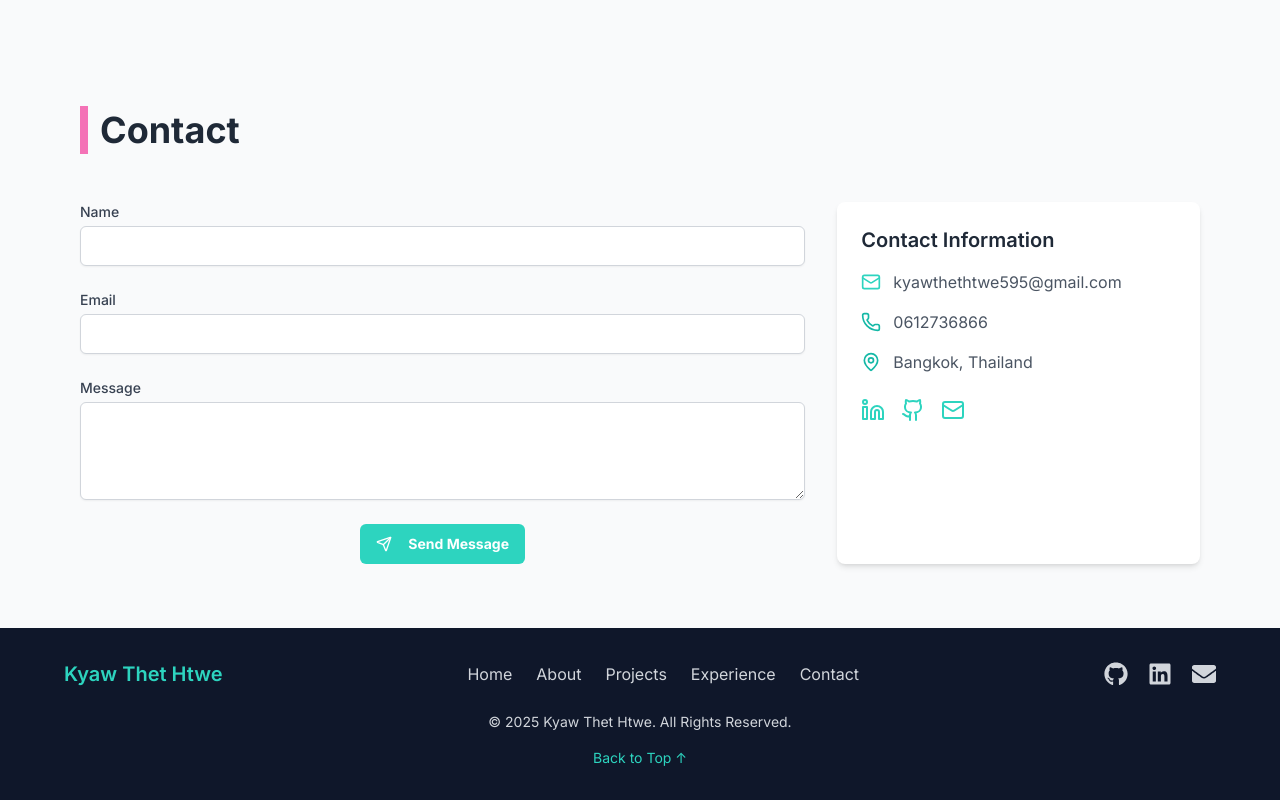
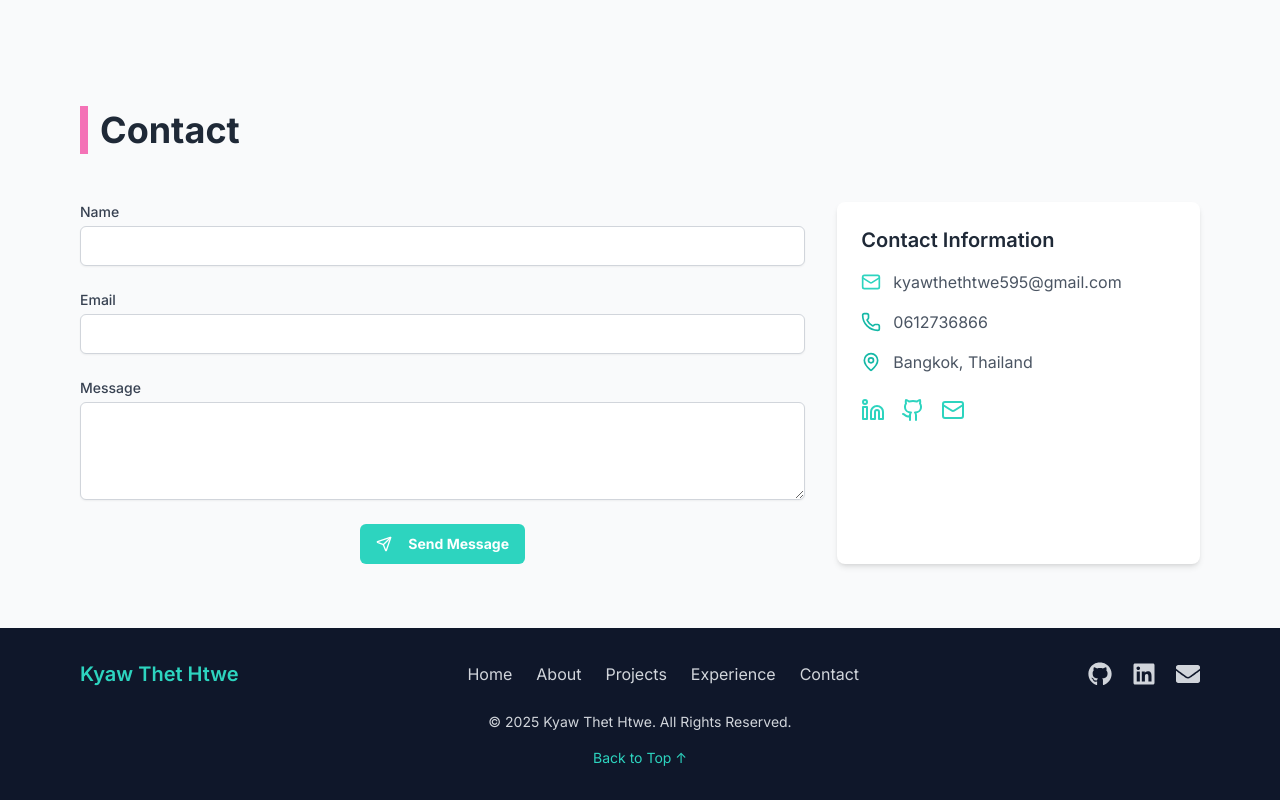
Before and after one commit to kyawthethtwe/portfolio, a Next.js app in the folder portfolio/: page / in a window 1280 px wide. Shown: the part 5942-6742 px from the top of the page. Built offline with nearby package versions, Linux system fonts and the light colour scheme.

Commit message:
update font and padding

```diff
--- a/portfolio/src/components/Footer.tsx
+++ b/portfolio/src/components/Footer.tsx
@@ -2,24 +2,24 @@
 import { motion } from "framer-motion";
 import Link from "next/link";
 import { FaGithub, FaLinkedin, FaEnvelope } from "react-icons/fa";
+import MainPadding from "./MainPadding";
 
 export default function Footer() {
   return (
-    <footer className="bg-[#0F172A] text-gray-300 py-8 px-6 md:px-12">
-      <div className="max-w-6xl mx-auto flex flex-col md:flex-row justify-between items-center">
-
+    <MainPadding className="bg-[#0F172A] text-gray-300 py-8 px-6 md:px-12">
+      <div className=" flex flex-col md:flex-row justify-between items-center">
         {/* Logo / Name */}
         <motion.div
           initial={{ opacity: 0, y: 10 }}
           animate={{ opacity: 1, y: 0 }}
           transition={{ duration: 0.5 }}
-          className="text-xl font-semibold text-primary"
+          className="text-xl 2xl:text-2xl font-semibold text-primary"
         >
           Kyaw Thet Htwe
         </motion.div>
 
         {/* Navigation Links */}
-        <nav className="flex space-x-6 mt-4 md:mt-0">
+        <nav className="flex space-x-6 mt-4 md:mt-0 text-base 2xl:text-lg">
           {["Home", "About", "Projects", "Experience", "Contact"].map((item) => (
             <Link
               key={item}
@@ -32,22 +32,22 @@ export default function Footer() {
         </nav>
 
         {/* Social Media Icons */}
-        <div className="flex space-x-5 mt-4 md:mt-0">
+        <div className="flex space-x-5 mt-4 md:mt-0 ">
           <a href="https://github.com/yourgithub" target="_blank" rel="noopener noreferrer">
-            <FaGithub className="text-2xl hover:text-accent transition-colors" />
+            <FaGithub className="text-2xl 2xl:text-3xl hover:text-accent transition-colors" />
           </a>
           <a href="https://linkedin.com/in/yourlinkedin" target="_blank" rel="noopener noreferrer">
-            <FaLinkedin className="text-2xl hover:text-accent transition-colors" />
+            <FaLinkedin className="text-2xl 2xl:text-3xl hover:text-accent transition-colors" />
           </a>
           <a href="mailto:your@email.com">
-            <FaEnvelope className="text-2xl hover:text-accent transition-colors" />
+            <FaEnvelope className="text-2xl 2xl:text-3xl  hover:text-accent transition-colors" />
           </a>
         </div>
 
       </div>
 
       {/* Copyright & Back to Top */}
-      <div className="text-center text-sm mt-6">
+      <div className="text-center text-sm mt-6 2xl:text-base">
         <p>© {new Date().getFullYear()} Kyaw Thet Htwe. All Rights Reserved.</p>
         <button
           onClick={() => window.scrollTo({ top: 0, behavior: "smooth" })}
@@ -56,6 +56,6 @@ export default function Footer() {
           Back to Top ↑
         </button>
       </div>
-    </footer>
+    </MainPadding>
   );
 }
```
